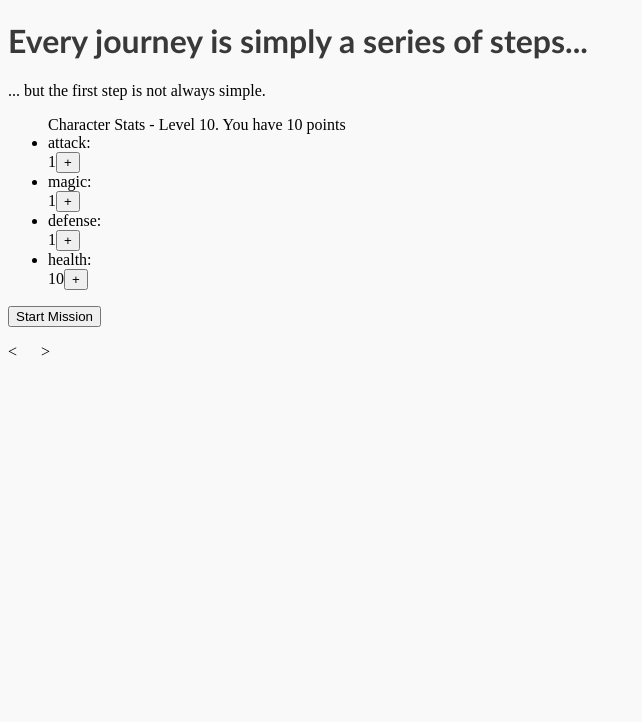
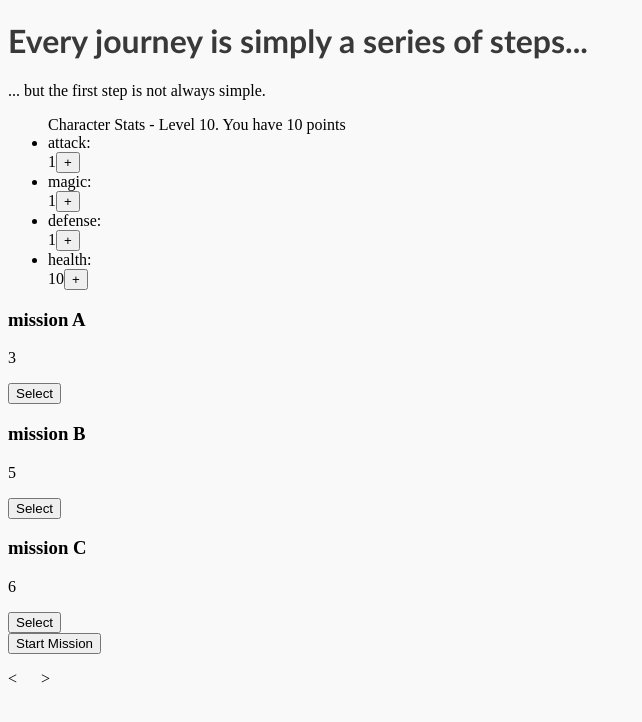
Before and after one commit to Kuramarik/Final-Project, a Vue app in the folder vue-app/: page / in a window 1280 px wide. Shown: the top 722 px of the page, without its empty margins (0-642 px from the left). Built offline with nearby package versions, Linux system fonts and the light colour scheme.

Commit message:
Test: Mission selection structure

```diff
--- a/vue-app/src/App.vue
+++ b/vue-app/src/App.vue
@@ -2,12 +2,14 @@
 import ExampleComponent from './components/ExampleComponent.vue'
 import Character from './components/Character.vue'
 import Mission from './components/Mission.vue'
+import MissionSelect from './components/MissionSelect.vue'
 
 export default {
   components: {
     ExampleComponent,
     Character,
-    Mission
+    Mission,
+    MissionSelect
   },
   data() {
     return {
@@ -35,6 +37,7 @@ export default {
   <main>
     <ExampleComponent :paragraph="content"/>
     <Character />
+    <MissionSelect />
     <Mission />
   </main>
 
--- a/vue-app/src/components/MissionSelect.vue
+++ b/vue-app/src/components/MissionSelect.vue
@@ -6,9 +6,39 @@
     methods:{
 
     }*/
+export default{
+    data(){
+        return{
+            missionList:[
+                {
+                    name:"mission A",
+                    length:3
+                },
+                {
+                    name:"mission B",
+                    length:5
+                },
+                {
+                    name:"mission C",
+                    length:6
+                }
+            ],
+            selectedMission:null
+        }
+    }
+}
 </script>
 
 <template>
+    <div>
+        <div>
+            <div v-for="mission in this.missionList">
+                <h3>{{ mission.name }}</h3>
+                <p>{{ mission.length }}</p>
+                <button>Select</button>
+            </div>
+        </div>
+    </div>
     <!-- List of missions, displaying Mission.vue when one is chosen as selected -->
 </template>
 
```
